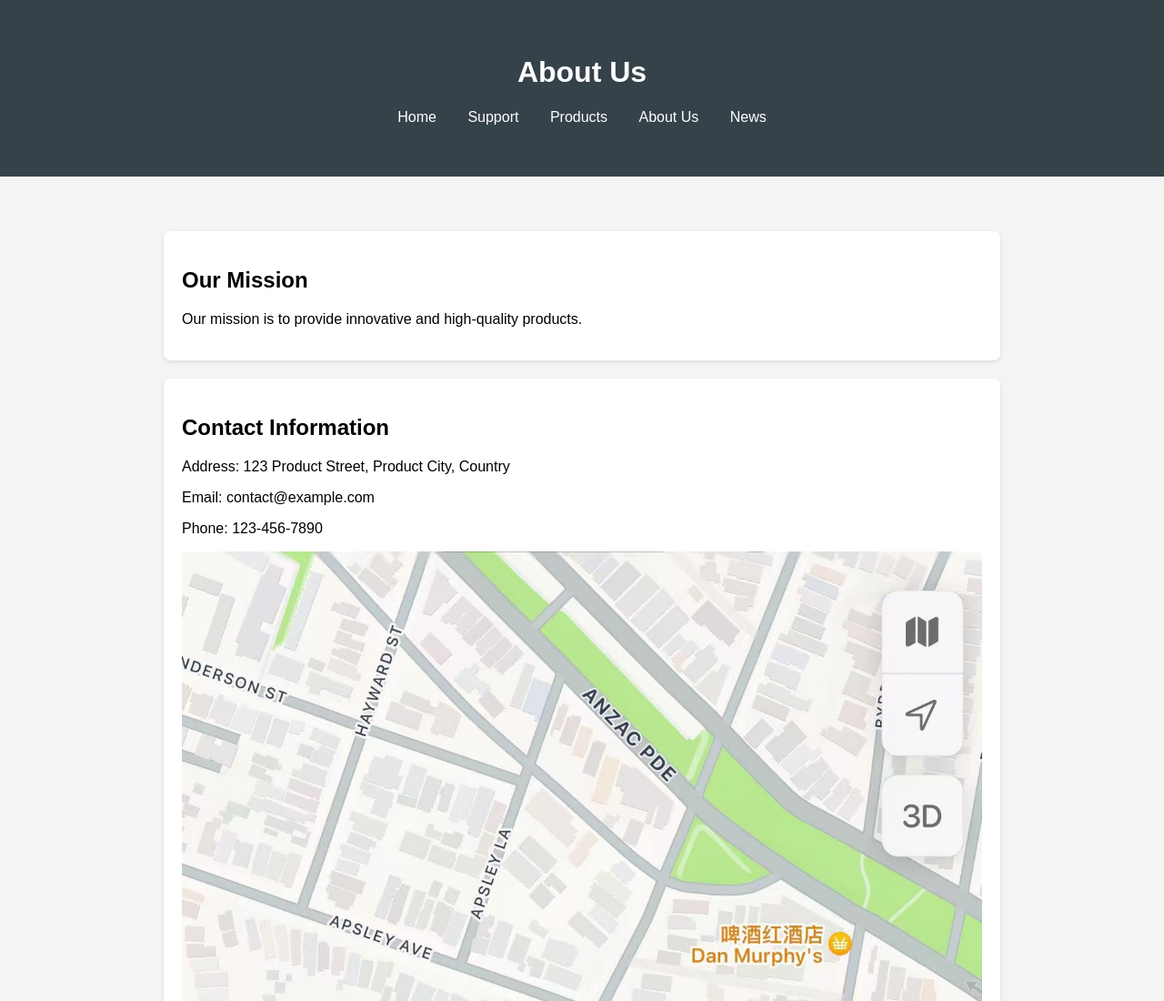
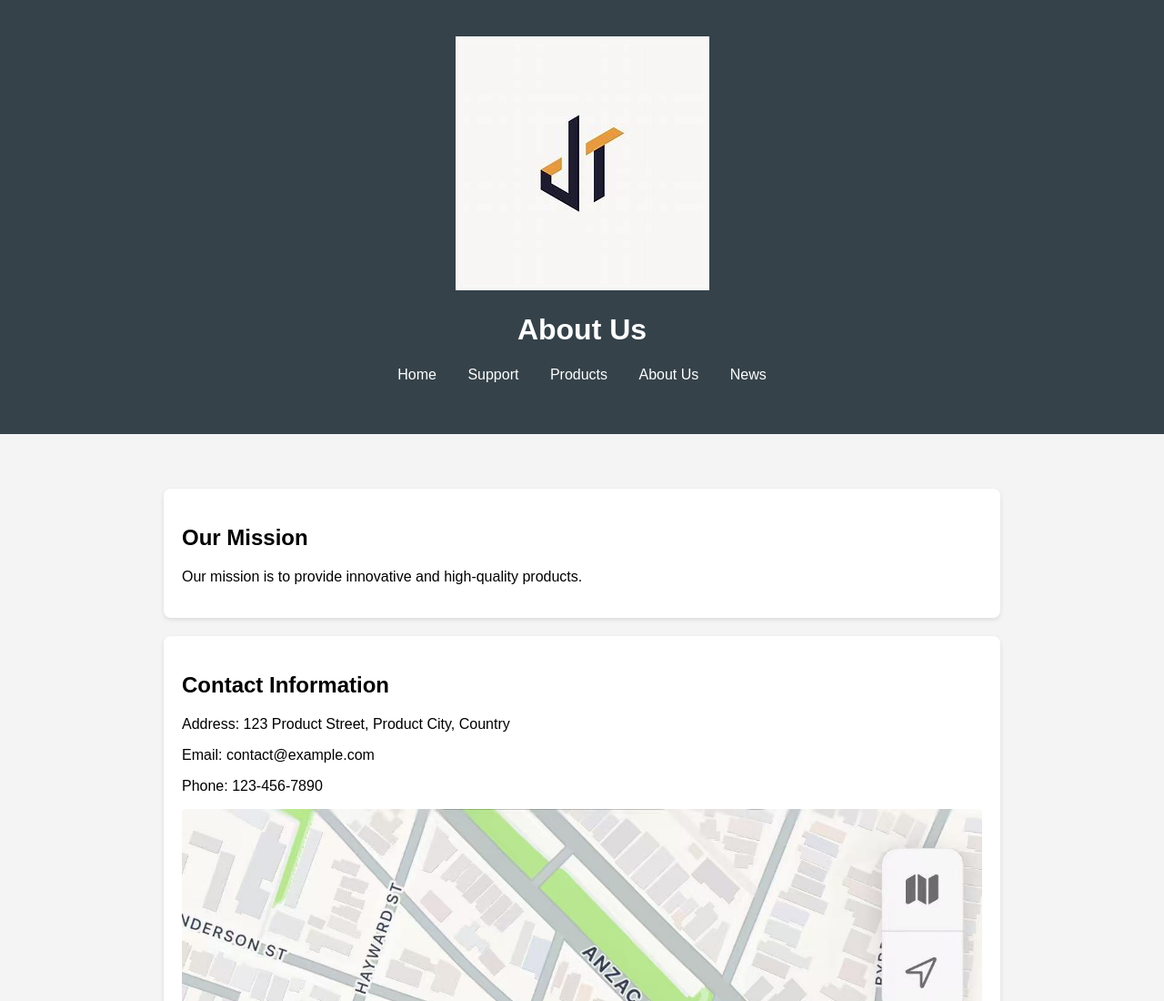
Before and after one commit to Elaekite/452, a plain HTML site: page about.html in a window 1280 px wide. Shown: the top 1100 px of the page at 91% size. Drawn offline with Linux system fonts and the light colour scheme.

Commit message:
Add files via upload

```diff
--- a/about.html
+++ b/about.html
@@ -8,6 +8,7 @@
 </head>
 <body>
     <header>
+        <img src="logo.png" alt="Company Logo">
         <h1>About Us</h1>
         <nav>
             <ul>
```
Also changed, not shown: index.html (+1 -0 lines), news.html (+1 -0 lines), products.html (+1 -0 lines), support.html (+1 -0 lines), logo.png (added), styles.css (line endings or trailing spaces).
